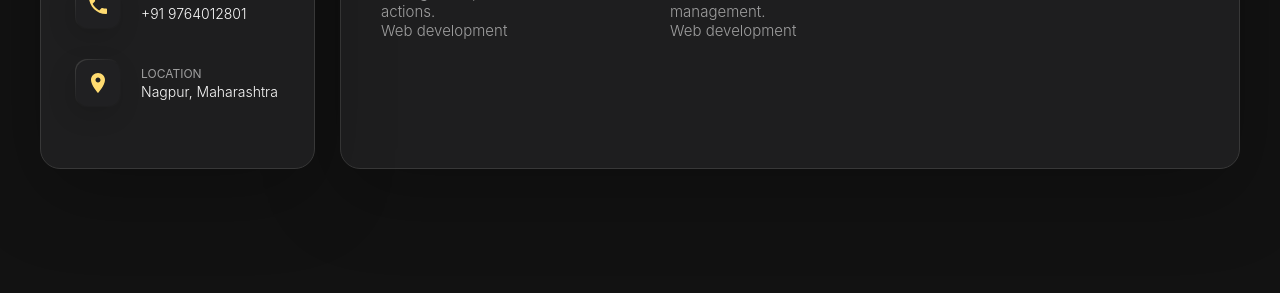
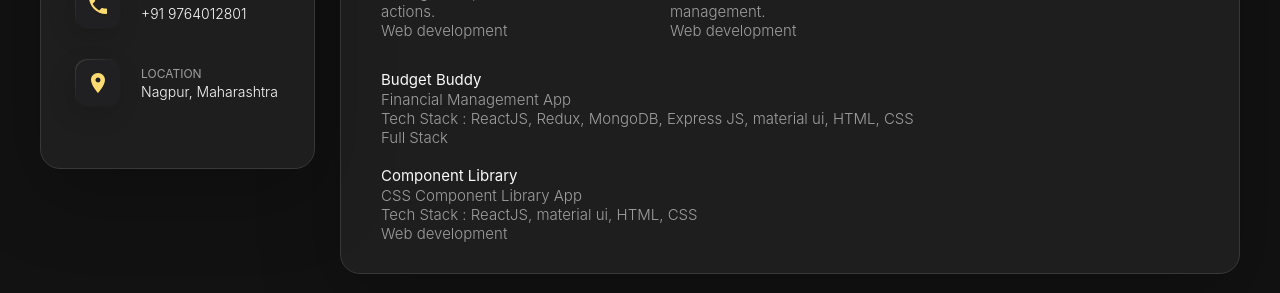
Before and after one commit to krunal002/showtrek_portfolio, a React (Create React App) app: page / in a window 1280 px wide. Both pictures are taken after a click on the button "Projects". Shown: the part 511-804 px from the top of the page. Built offline with nearby package versions, Linux system fonts and the light colour scheme.

Commit message:
more projects added

```diff
--- a/src/Components/Projects.jsx
+++ b/src/Components/Projects.jsx
@@ -58,7 +58,11 @@ const Projects = () => {
             data-filter-item
             data-category="web development"
           >
-            <a href="https://sportysnap.netlify.app/" target="_blank" rel="noreferrer">
+            <a
+              href="https://sportysnap.netlify.app/"
+              target="_blank"
+              rel="noreferrer"
+            >
               <figure className="project-img">
                 <div className="project-item-icon-box">
                   <VisibilityIcon />
@@ -88,7 +92,11 @@ const Projects = () => {
             data-filter-item
             data-category="web development"
           >
-            <a href="https://pristinecard.netlify.app/" target="_blank" rel="noreferrer">
+            <a
+              href="https://pristinecard.netlify.app/"
+              target="_blank"
+              rel="noreferrer"
+            >
               <figure className="project-img">
                 <div className="project-item-icon-box">
                   <VisibilityIcon />
@@ -113,6 +121,53 @@ const Projects = () => {
             </a>
           </li>
         </ul>
+
+        <br />
+
+        <ul>
+          <li
+            className="project-item  active"
+            data-filter-item
+            data-category="web development"
+          >
+            <a
+              href="https://budget-budy.netlify.app/"
+              target="_blank"
+              rel="noreferrer"
+            >
+              <h3 className="project-title">Budget Buddy</h3>
+
+              <p className="project-category">Financial Management App</p>
+              <p className="project-category">
+                Tech Stack : ReactJS, Redux, MongoDB, Express JS, material ui,
+                HTML, CSS
+              </p>
+
+              <p className="project-category">Full Stack</p>
+            </a>
+          </li>
+          <br />
+          <li
+            className="project-item  active"
+            data-filter-item
+            data-category="web development"
+          >
+            <a
+              href="https://component-library-002.netlify.app/"
+              target="_blank"
+              rel="noreferrer"
+            >
+              <h3 className="project-title">Component Library</h3>
+
+              <p className="project-category">CSS Component Library App</p>
+              <p className="project-category">
+                Tech Stack : ReactJS, material ui, HTML, CSS
+              </p>
+
+              <p className="project-category">Web development</p>
+            </a>
+          </li>
+        </ul>
       </section>
     </article>
   );
```
